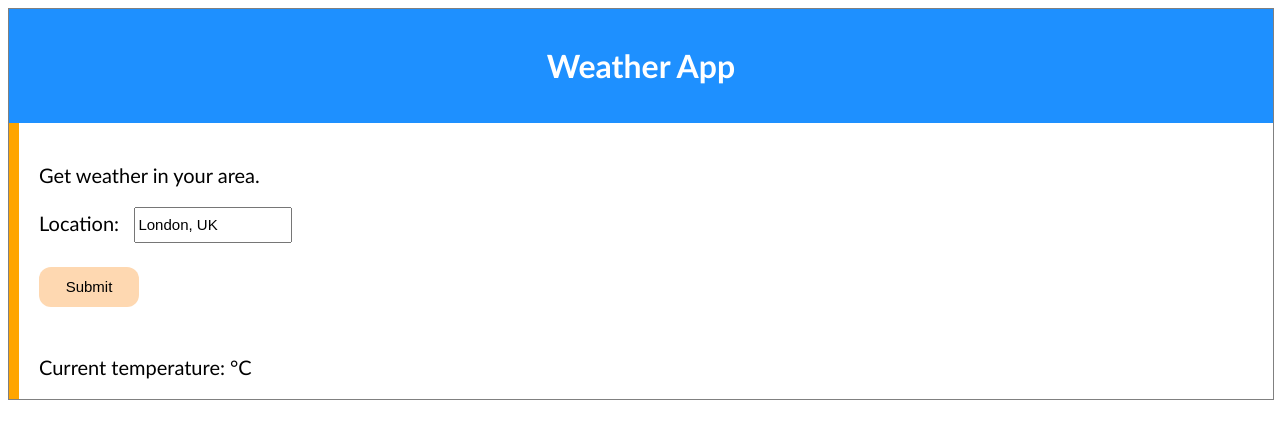
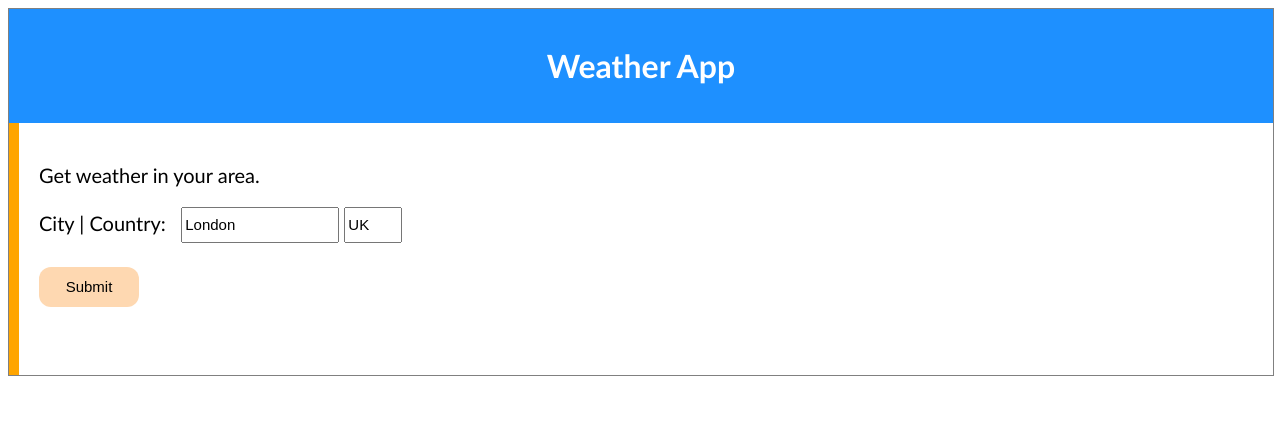
Before and after one commit to slevin48/flask-weather, a Flask app: page / in a window 1280 px wide. Shown: the top 439 px of the page. Run offline with Flask 2, Linux system fonts and the light colour scheme.

Commit message:
Get input from form

```diff
--- a/app.py
+++ b/app.py
@@ -1,19 +1,20 @@
-from flask import Flask, render_template
+from flask import Flask, request, render_template
 import weather
 
 app = Flask(__name__)
 appid='b1b15e88fa797225412429c1c50c122a1'
 
-@app.route("/")
+@app.route("/", methods=['GET', 'POST'])
 def index():
-    return render_template('index.html')
-
-@app.route("/", methods=['POST'])
-def get_weather():
-    # get weather message
-    json_data = weather.get_current_weather('London','uk',appid,api='samples')
-    data = weather.parse_current_json(json_data)
-    return render_template('index.html', weather_message=data['temp']-273.15)
+    if request.method == 'POST':
+        # get the value from the form
+        city = request.form['city']
+        country = request.form['country']
+        json_data = weather.get_current_weather(city,country,appid,api='samples')
+        data = weather.parse_current_json(json_data)
+        return render_template('index.html', results=data['temp']-273.15)
+    else:
+        return render_template('index.html')
 
 if __name__ == '__main__':
     app.run()
--- a/templates/index.html
+++ b/templates/index.html
@@ -60,20 +60,22 @@
         </header>
         <article>
             <p>Get weather in your area.</p>
-                <form action="/" method="post">
-                Location: &nbsp;
-                <input type="text" id="location_input" value="London, UK" style="font-size: 15px; width: 150px; height: 30px;"><br>
+                <form method="post">
+                City | Country: &nbsp;
+                <input type="text" name="city" value="London" style="font-size: 15px; width: 150px; height: 30px;">
+                <input type="text" name="country" value="UK" style="font-size: 15px; width: 50px; height: 30px;"><br>
                     <br>
-                <input name="weatherBtn" type="submit" value=" Submit " style="border: none; border-radius: 12px; background-color: #FED8B1; font-size: 15px; width: 100px; height: 40px;"/>
+                <input type="submit" value=" Submit " style="border: none; border-radius: 12px; background-color: #FED8B1; font-size: 15px; width: 100px; height: 40px;"/>
 
                 </form>
 
                 <br>
                 <br>
             <div id="results">
-                Current temperature:
-                {{weather_message}}°C
-
+                {% if results %}
+                    Current temperature:
+                    {{ results }}°C
+                {% endif %}
             </div>
     </div>
 
```
